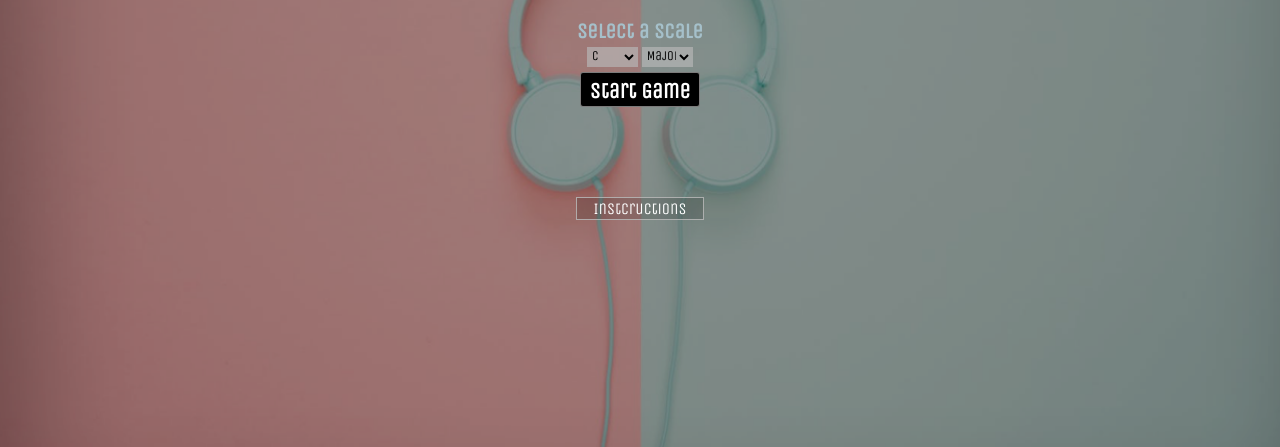
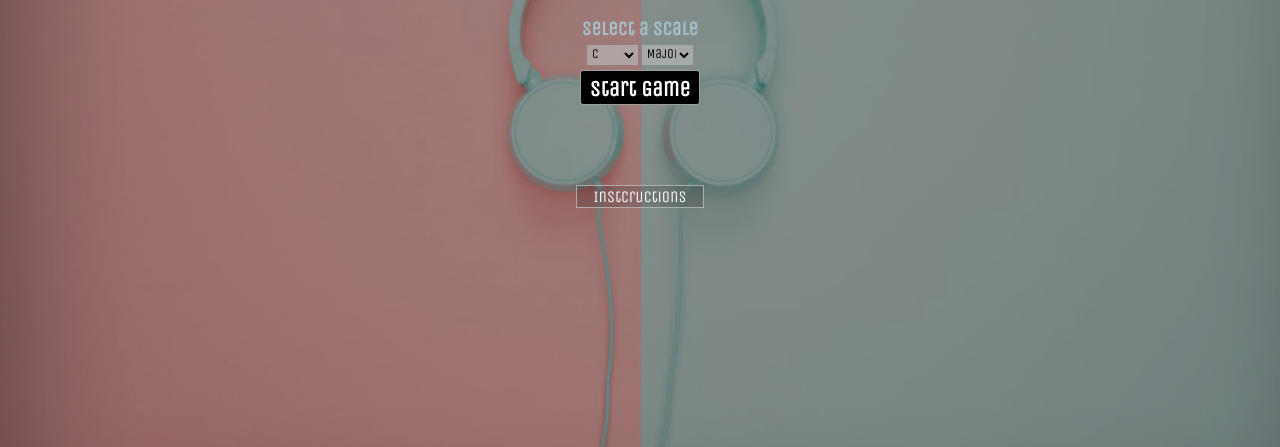
Before and after one commit to vantu-code/Musical-scales, a plain HTML site: page index.html in a window 1280 px wide. Shown: the part 353-800 px from the top of the page. Drawn offline with nearby package versions, Linux system fonts and the light colour scheme.

Commit message:
aligining splash

```diff
--- a/CSS/style.css
+++ b/CSS/style.css
@@ -116,7 +116,7 @@ html {
       width: 120px;
       font-size: 1.5em;
       text-align: center;
-      border: 0.9px solid rgba(255, 253, 253, 0.486);
+      border: 1px solid rgba(255, 253, 253, 0.623);
       border-radius: 3px;
       box-shadow: -6px 6px 5px -1px (#000000 0.54);
       font-family: 'Unica One', cursive;
@@ -124,7 +124,7 @@ html {
       /* box-shadow: 12px 12px 2px 1px rgba(0, 0, 255, .2); */
   }
   #start-game:hover{
-    background-color: rgba(255, 255, 255, 0.486);
+    background-color: rgba(255, 255, 255, 0.418);
     border: none;
       color: black;
   }
@@ -145,7 +145,7 @@ html {
       margin: 0 50px;
   }
   h4 {
-font-size: 1.3em;
+font-size: 1.2em;
 margin-bottom: -0px;
 color: rgb(165, 192, 202);
 /* //background-color: rgba(128, 128, 128, 0.24); */
@@ -252,7 +252,7 @@ td {
   flex-direction: row;
   position: absolute;
   width: 10%;
-  margin-top: 90px;
+  margin-top: 80px;
   margin-left: 45%;
   font-family: 'Unica One', cursive;
   font-size: 1em;
```
